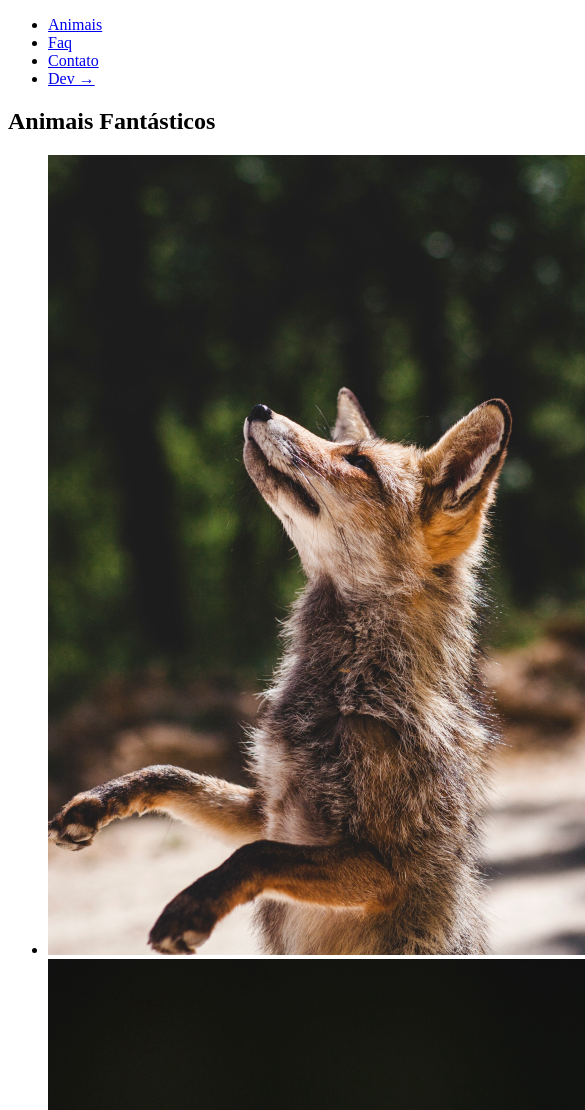
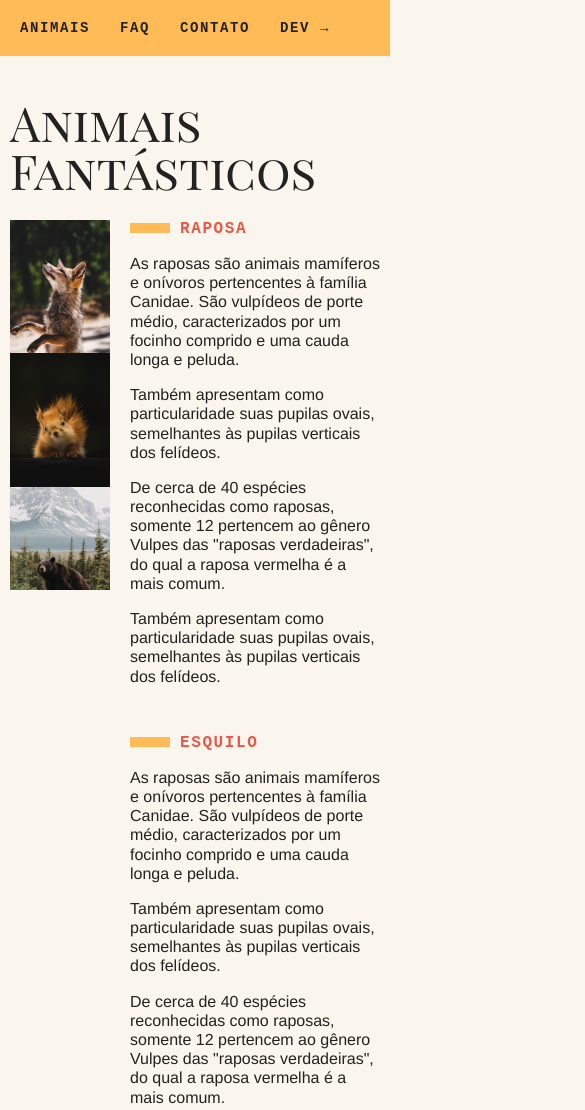
Before and after one commit to Matheus-Almeida21/Animal-blog, a plain HTML site: page index.html in a window 390 px wide. Shown: the top 1110 px of the page, 585 px wide, since content can reach past the window. Drawn offline with Linux system fonts and the light colour scheme.

Commit message:
css da pagina

```diff
--- a/estilo.css
+++ b/estilo.css
@@ -0,0 +1,203 @@
+/*-------------- CSS RESET --------------*/
+body, h1, h2, ul, li, p, dd, dt, dl {
+  margin: 0px;
+  padding: 0px;
+}
+
+img{
+  display: block;
+  max-width: 100%;
+}
+
+ul {
+  list-style: none;
+}
+
+/*-------------- INICIO DA PAGINA --------------*/
+body {
+  background-color: #faf6ed;
+  color: #222;
+  -webkit-font-smoothing: antialiased;
+  display: grid;
+  grid-template-columns: 1fr 120px minmax(300px, 800px) 1fr;
+}
+
+.menu {
+  grid-column: 3 / 5;
+  margin-top: 2rem;
+  margin-bottom: 2rem;
+  background-color: #fb5;
+}
+.menu ul{
+  display: flex;
+  flex-wrap: wrap;
+  padding: 10px;
+}
+.menu li a{
+  display: block;
+  padding: 10px;
+  margin-right: 10px;
+  color: #222;
+  text-decoration: none;
+  font-family: monospace;
+  font-weight: bold;
+  text-transform: uppercase;
+  font-size: 0.875rem;
+  letter-spacing: .1rem;
+}
+
+/*-------------- SEÇÃO PRINCIPAL --------------*/
+.grid-section {
+  grid-column: 2 / 4;
+  max-width: 100%;
+  box-sizing: border-box;
+  padding: 10px;
+  display: grid;
+  grid-template-columns: 90px 300px 1fr;
+  gap: 20px;
+  margin-bottom: 4rem;
+}
+
+.titulo {
+  font-family: 'Playfair Display SC', georgia;
+  font-size: 6rem;
+  line-height: 1;
+  font-weight: 400;
+  margin-bottom: 1rem;
+  grid-column: 1 / 4;
+}
+
+.animais p {
+  font-family: Helvetica, Arial;
+  line-height: 1.2;
+  margin-bottom: 1rem;
+}
+.animais h2 {
+  font-family: monospace;
+  font-size: 1rem;
+  text-transform: uppercase;
+  letter-spacing: .1em;
+  margin-bottom: 1rem;
+  color: #e54;
+}
+.animais h2::before {
+  content: '';
+  display: inline-block;
+  width: 40px;
+  height: 10px;
+  margin-right: 10px;
+  background-color: #fb5;
+}
+/* Part de lista de imagem de animais */
+.animais-lista {
+  height: 370px;
+  overflow-y: scroll;
+  grid-column: 2;
+}
+.animais-lista::-webkit-scrollbar{
+  width: 18px;
+}
+.animais-lista::-webkit-scrollbar-thumb {
+  background-color: #fb5;
+  border-left: 4px solid #faf6ed;
+  border-right: 4px solid #faf6ed;
+}
+.animais-lista::-webkit-scrollbar-track{
+  background-color: #faf6ed;
+}
+
+/* Parte de descrição dos animais */
+.animais-descricao {
+  grid-column: 3;
+}
+.animais-descricao section {
+  margin-bottom: 3rem;
+}
+
+/*-------------- SEÇÃO DE FAQ --------------*/
+.faq-lista {
+  grid-column: 2 / 4;
+}
+.faq-lista dt {
+  font-family: monospace;
+  font-weight: bold;
+  font-size: 1rem;
+  margin-top: 2rem;
+  margin-bottom: .5rem;
+  color: #e54;
+}
+.faq-lista dt::before {
+  content: '';
+  display: inline-block;
+  width: 20px;
+  height: 10px;
+  margin-right: 10px;
+  background-color: #fb5;
+}
+.faq-lista dd {
+  font-family: Helvetica, Arial;
+  margin-bottom: .5rem;
+  margin-left: 30px;
+}
+
+/*-------------- SEÇÃO DE CONTATO --------------*/
+.mapa {
+  grid-column: 2;
+}
+.dados {
+  grid-column: 3;
+}
+.dados li {
+  margin-bottom: 1rem;
+  font-family: Helvetica, Arial;
+}
+.dados li::before {
+  content: '';
+  display: inline-block;
+  width: 20px;
+  height: 10px;
+  margin-right: 10px;
+  background-color: #fb5;
+}
+
+/*-------------- FOOTER --------------*/
+.copy {
+  grid-column: 3 / 5;
+  margin-bottom: 2rem;
+  background-color: #fb5;
+}
+.copy p {
+  padding: 20px;
+  font-family: monospace;
+  font-size: 1rem;
+  font-weight:bolder;
+}
+
+/*-------------- RESPONSIVIDADE DA PAGINA --------------*/
+@media (max-width: 700px) {
+  body {
+    grid-template-columns: 1fr;
+  }
+  .menu, .grid-section, .copy {
+    grid-column: 1;
+  }
+  .grid-section {
+    grid-template-columns: 100px 1fr;
+    gap: 10px;
+  }
+  .animais-lista {
+    grid-column: 1;
+  }
+  .faq-lista, .dados, .mapa{
+    grid-column: 1 / 3;
+  }
+  .grid-section h1{
+    font-size: 3rem;
+  }
+  .menu {
+    margin-top: 0px;
+  }
+  .copy {
+    margin-bottom: 0px;
+  }
+}
--- a/index.html
+++ b/index.html
@@ -6,6 +6,9 @@
   <meta http-equiv="X-UA-Compatible" content="IE=edge">
   <meta name="viewport" content="width=device-width, initial-scale=1.0">
   <title>Animais Fantástiscos</title>
+  <link rel="preconnect" href="https://fonts.googleapis.com">
+  <link rel="preconnect" href="https://fonts.gstatic.com" crossorigin>
+  <link href="https://fonts.googleapis.com/css2?family=Playfair+Display+SC&display=swap" rel="stylesheet">
   <link rel="stylesheet" href="estilo.css">
 </head>
 
@@ -21,7 +24,7 @@
 
   <section class="grid-section animais" id="animais">
     <h1 class="titulo">Animais Fantásticos</h1>
-    <ul>
+    <ul class="animais-lista">
       <li><img src="./img/imagem1.jpg" alt="Animal raposa"></li>
       <li><img src="./img/imagem2.jpg" alt="Animal esquilo"></li>
       <li><img src="./img/imagem3.jpg" alt="Animal urso"></li>
@@ -129,8 +132,8 @@
   </section>
 
   <section class="grid-section faq" id="faq">
-    <h1>FAQ</h1>
-    <dl>
+    <h1 class="titulo">FAQ</h1>
+    <dl class="faq-lista">
       <dt>Qual a idade dos animais?</dt>
       <dd>
         As raposas são animais mamíferos e onívoros pertencentes à família Canidae. São vulpídeos de porte médio, caracterizados por um focinho comprido e uma cauda longa e peluda.
@@ -154,7 +157,7 @@
   </section>
 
   <section class="grid-section contato" id="contato">
-    <h1>Contato</h1>
+    <h1 class="titulo">Contato</h1>
     <div class="mapa">
       <img src="./img/mapa.png" alt="Mapa">
     </div>
```
